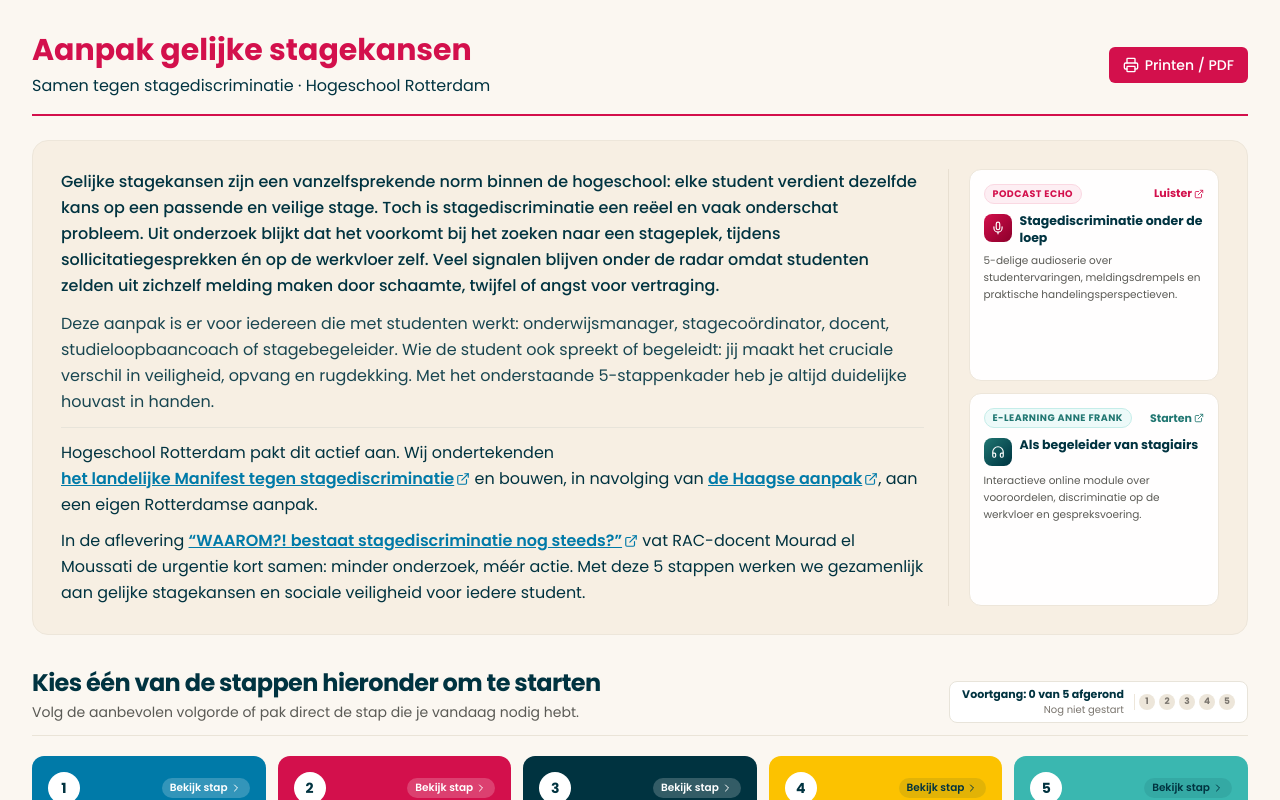
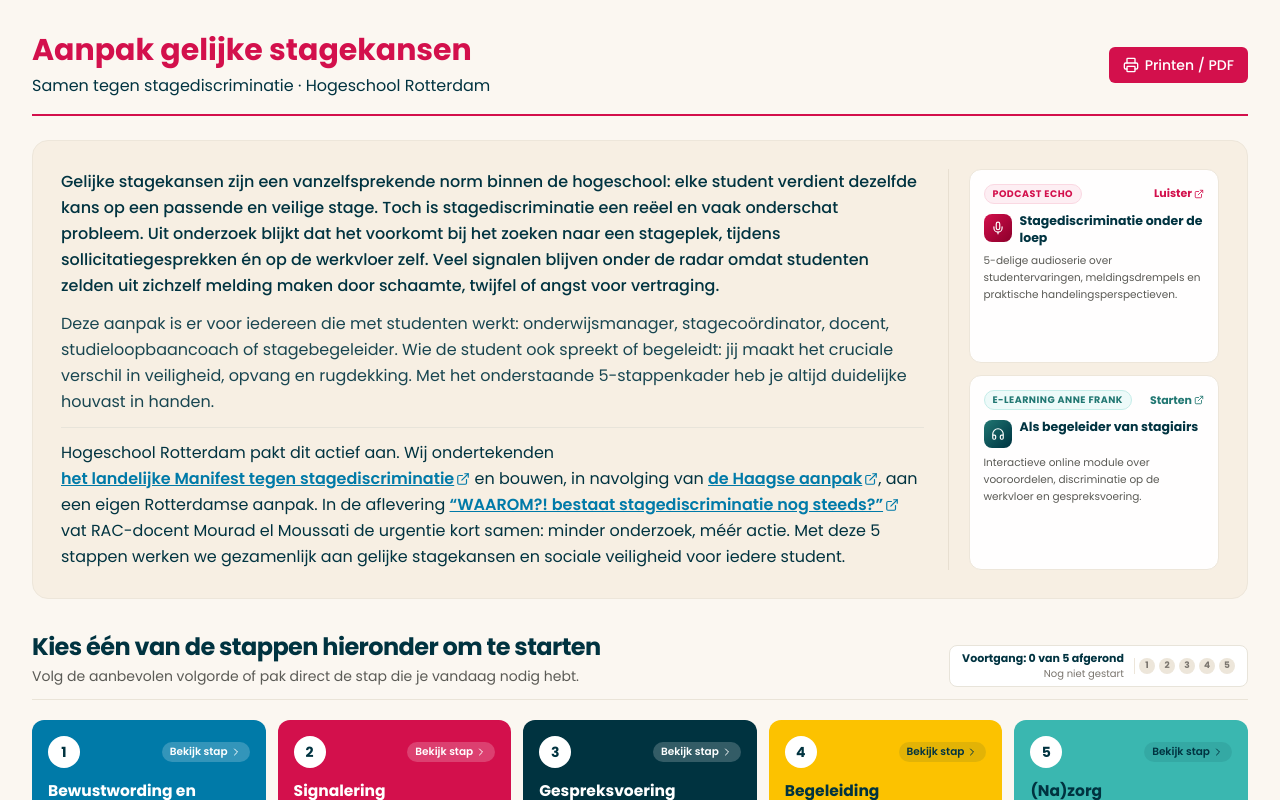
Before and after one commit to i-yesil/gelijke-stagekansen, a React (Vite) app: page / in a window 1280 px wide. Shown: the top 800 px of the page. Built offline with nearby package versions, Linux system fonts and the light colour scheme.

Commit message:
refactor(ui): clean up text layout and spacing
Remove unnecessary paragraph spacing to improve visual consistency and fix formatting in the introduction section.

```diff
--- a/src/components/Intro.tsx
+++ b/src/components/Intro.tsx
@@ -16,7 +16,7 @@
               Deze aanpak is er voor iedereen die met studenten werkt: onderwijsmanager, stagecoördinator, docent, studieloopbaancoach of stagebegeleider. Wie de student ook spreekt of begeleidt: jij maakt het cruciale verschil in veiligheid, opvang en rugdekking. Met het onderstaande 5-stappenkader heb je altijd duidelijke houvast in handen.
             </p>
 
-            <div className="pt-3 border-t border-[#E8E4DA] text-sm md:text-base text-[#003340] space-y-2.5 leading-relaxed">
+            <div className="pt-3 border-t border-[#E8E4DA] text-sm md:text-base text-[#003340] leading-relaxed">
               <p>
                 Hogeschool Rotterdam pakt dit actief aan. Wij ondertekenden{' '}
                 <a
@@ -38,10 +38,7 @@
                   <span>de Haagse aanpak</span>
                   <ExternalLink className="w-3.5 h-3.5 inline-block" />
                 </a>
-                , aan een eigen Rotterdamse aanpak.
-              </p>
-              <p>
-                In de aflevering{' '}
+                , aan een eigen Rotterdamse aanpak. In de aflevering{' '}
                 <a
                   href="https://echo-net.nl/stagediscriminatie-onder-de-loep/"
                   target="_blank"
--- a/src/components/PrintView.tsx
+++ b/src/components/PrintView.tsx
@@ -60,12 +60,9 @@
             <p>
               Deze aanpak is er voor iedereen die met studenten werkt: onderwijsmanager, stagecoördinator, docent, studieloopbaancoach of stagebegeleider. Wie de student ook spreekt of begeleidt: jij maakt het cruciale verschil in veiligheid, opvang en rugdekking. Met het onderstaande 5-stappenkader heb je altijd duidelijke houvast in handen.
             </p>
-            <div className="pt-1.5 border-t border-[#EDE6DA] text-[#003340]/90 space-y-1">
+            <div className="pt-1.5 border-t border-[#EDE6DA] text-[#003340]/90">
               <p>
-                Hogeschool Rotterdam ondertekende het landelijke <a href="https://www.rijksoverheid.nl/actueel/nieuws/2022/07/13/manifest-ondertekend-om-stagediscriminatie-tegen-te-gaan" target="_blank" rel="noopener noreferrer" className="text-[#007AA8] underline font-semibold">Manifest tegen stagediscriminatie</a> en bouwt, in navolging van <a href="https://haagseaanpak.nl/" target="_blank" rel="noopener noreferrer" className="text-[#007AA8] underline font-semibold">de Haagse aanpak</a>, aan een eigen Rotterdamse aanpak.
-              </p>
-              <p>
-                In de aflevering <a href="https://echo-net.nl/stagediscriminatie-onder-de-loep/" target="_blank" rel="noopener noreferrer" className="text-[#007AA8] underline font-semibold">“WAAROM?! bestaat stagediscriminatie nog steeds?”</a> vat RAC-docent Mourad el Moussati de urgentie kort samen: minder onderzoek, méér actie. Met deze 5 stappen werken we gezamenlijk aan gelijke stagekansen en sociale veiligheid voor iedere student.
+                Hogeschool Rotterdam ondertekende het landelijke <a href="https://www.rijksoverheid.nl/actueel/nieuws/2022/07/13/manifest-ondertekend-om-stagediscriminatie-tegen-te-gaan" target="_blank" rel="noopener noreferrer" className="text-[#007AA8] underline font-semibold">Manifest tegen stagediscriminatie</a> en bouwt, in navolging van <a href="https://haagseaanpak.nl/" target="_blank" rel="noopener noreferrer" className="text-[#007AA8] underline font-semibold">de Haagse aanpak</a>, aan een eigen Rotterdamse aanpak. In de aflevering <a href="https://echo-net.nl/stagediscriminatie-onder-de-loep/" target="_blank" rel="noopener noreferrer" className="text-[#007AA8] underline font-semibold">“WAAROM?! bestaat stagediscriminatie nog steeds?”</a> vat RAC-docent Mourad el Moussati de urgentie kort samen: minder onderzoek, méér actie. Met deze 5 stappen werken we gezamenlijk aan gelijke stagekansen en sociale veiligheid voor iedere student.
               </p>
             </div>
           </div>
```
